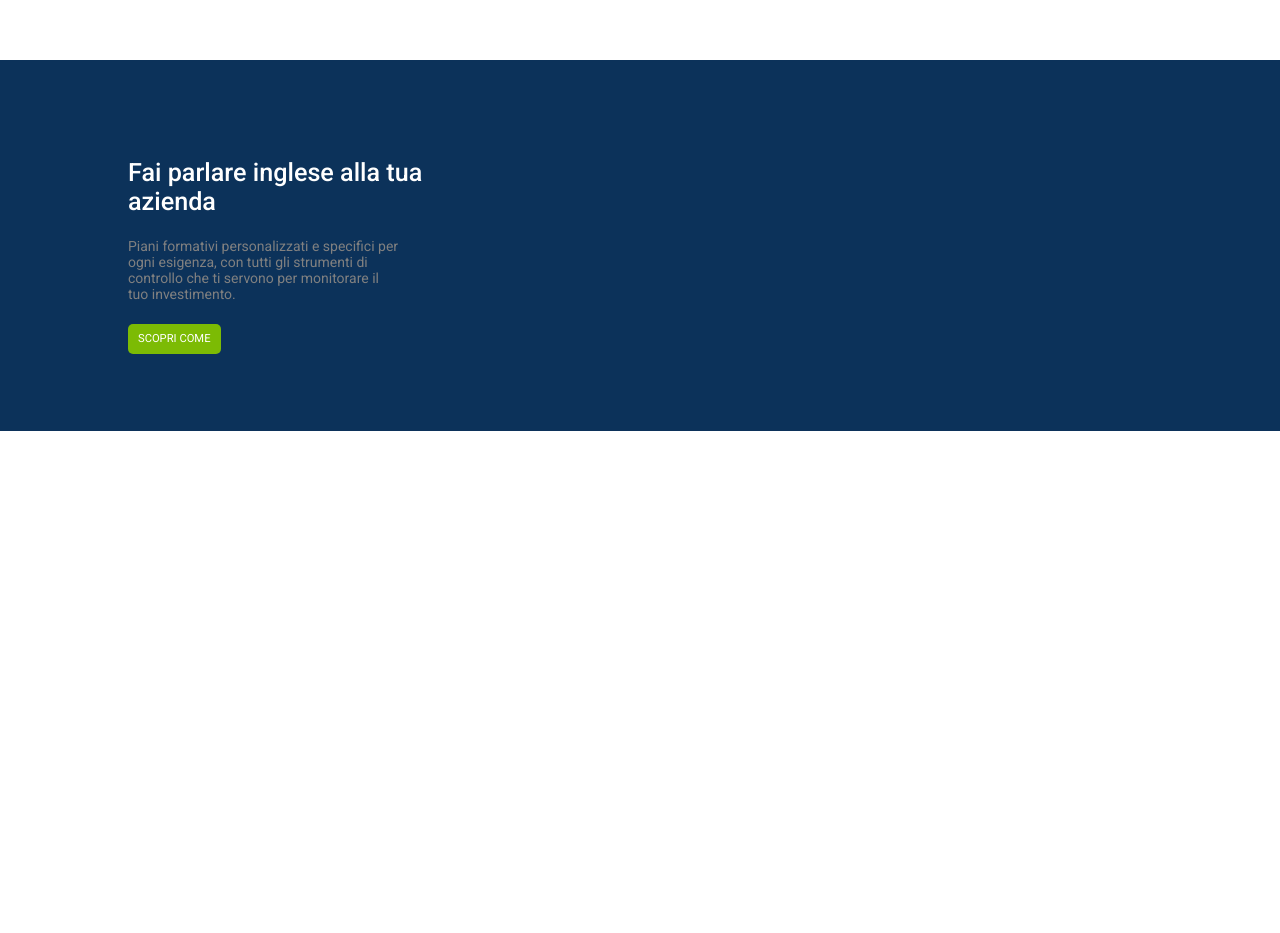
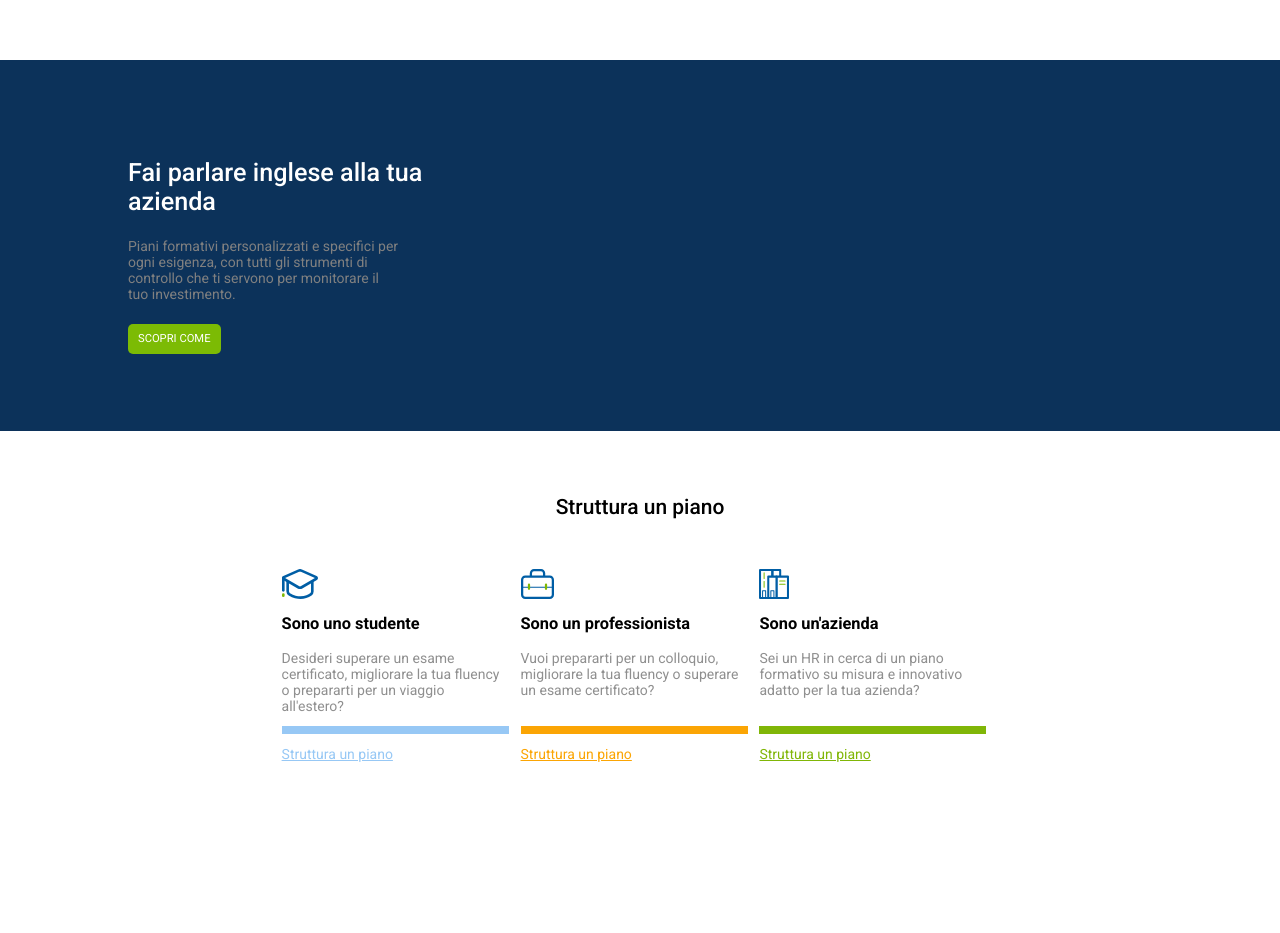
Before and after one commit to gabrisca/htmlcss-fluentify, a plain HTML site: page index.html in a window 1280 px wide. Shown: the part 2366-3299 px from the top of the page. Before the commit the page ends 2797 px from the top, so only its background shows below. Drawn offline with Linux system fonts and the light colour scheme.

Commit message:
creazione main section 7

```diff
--- a/assets/css/style.css
+++ b/assets/css/style.css
@@ -27,8 +27,61 @@ body {
   font-family: "Roboto", sans-serif;
   font-size: 14px;
   color: grey;
+  background-color: white;
 }
 /* / GENERAL */
+
+/* GENERAL BUTTON*/
+.btn {
+  display: inline-block;
+  color: white;
+  border-radius: 5px;
+  border: 1px solid white;
+  line-height: 20px;
+  padding: 5px 10px;
+  text-transform: uppercase;
+  text-decoration: none;
+  font-size: 80%;
+}
+
+.btn.btn-blue {
+  border: 1px solid white;
+  padding-left: 30px;
+  padding-right: 30px;
+}
+
+.btn.btn-blue:active {
+  background-color: #06203b;
+}
+.btn.btn-blue:hover {
+  color: rgb(243, 185, 60);
+}
+
+.btn.btn-green {
+  background-color: #7cbb04;
+  border: none;
+}
+
+.btn.btn-green:active {
+  background-color: #548003;
+}
+
+.btn.btn-green:hover {
+  color: rgba(255, 255, 255, 0.801);
+}
+
+.btn.btn-medium {
+  padding-top: 0.5%;
+  padding-bottom: 0.5%;
+  padding-right: 4%;
+  font-size: 0.7em;
+  width: 35%;
+}
+
+.btn.btn-large {
+  padding: 15px;
+}
+/* / GENERAL BUTTON*/
 
 /* MENU BOTTON FIXED */
 .btn.btn-green.help {
@@ -110,50 +163,6 @@ header {
   font-size: 80%;
 }
 /* / HEADER MENU */
-
-/* HEADER BUTTON*/
-.btn {
-  display: inline-block;
-  color: white;
-  border-radius: 5px;
-  border: 1px solid white;
-  line-height: 20px;
-  padding: 5px 10px;
-  text-transform: uppercase;
-  text-decoration: none;
-  font-size: 80%;
-}
-
-.btn.btn-blue {
-  border: 1px solid white;
-  padding-left: 30px;
-  padding-right: 30px;
-}
-
-.btn.btn-blue:active {
-  background-color: #06203b;
-}
-.btn.btn-blue:hover {
-  color: rgb(243, 185, 60);
-}
-
-.btn.btn-green {
-  background-color: #7cbb04;
-  border: none;
-}
-
-.btn.btn-green:active {
-  background-color: #548003;
-}
-
-.btn.btn-green:hover {
-  color: rgba(255, 255, 255, 0.801);
-}
-
-.btn.btn-large {
-  padding: 15px;
-}
-/* / HEADER BUTTON*/
 
 /* HEADER JUMBOTRON*/
 .jumbotron {
@@ -387,19 +396,9 @@ main .banner {
   height: 100%;
 }
 
-/* MAIN SECTION 4 BUTTON */
-.btn.btn-medium {
-  padding-top: 0.5%;
-  padding-bottom: 0.5%;
-  padding-right: 4%;
-  font-size: 0.7em;
-  width: 35%;
-}
-
 .discover .btn {
   color: white;
 }
-/* / MAIN SECTION 4 BUTTON */
 /* / MAIN SECTION 4 */
 
 /* MAIN SETION 5 */
@@ -443,7 +442,7 @@ main .banner {
 }
 
 .find_us-text p {
-  color: #929293;
+  color: #8f8f8f;
   padding: 0 25.5%;
   margin-bottom: 20px;
 }
@@ -466,13 +465,7 @@ main .banner {
   padding-left: 10%;
   padding-right: 63.5%;
   margin: auto;
-  /* min-width: 700px; */
   background-color: #0c325a;
-}
-
-.main-section-6 .find_out {
-  /* padding-left: 5%;
-  padding-right: 5%; */
 }
 
 .main-section-6 h2 {
@@ -492,5 +485,88 @@ main .banner {
 .main-section-6 .btn-large{
   padding: 5px 10px;
 }
+/* / MAIN SECTION 6 */
 
-/* / MAIN SECTION 6 */
+/*  MAIN SECTION 7 */
+.main-section-7{
+  width: 100%;
+  padding: 5% 22%;
+  min-width: 900px;
+}
+
+.main-section-7 h2{
+  font-weight: 500;
+  margin-bottom: 50px;
+  text-align: center;
+  color: black;
+}
+
+.main-section-7 .profile{
+  width: 100%;
+}
+
+.main-section-7 .profession{
+  width: calc(100% / 3);
+  height: 300px;togli
+  padding-right: 2%;
+}
+
+.main-section-7 .profession-image{
+  width: 100%;
+  height: 10%;
+  margin-bottom: 15px;
+}
+
+.main-section-7 img{
+  height: 100%;
+}
+
+.main-section-7 .profession-text{
+  width: 95%;
+  height: 40%;
+}
+
+.main-section-7 .profession-text-title{
+  height: 30%;
+}
+
+.main-section-7 h3{
+  color: black;
+  height: 100%;
+}
+
+.main-section-7 p{
+  color: #8f8f8f;
+  height: 70%;
+  border-bottom: 8px solid black;
+}
+
+.main-section-7 .structure{
+  padding-top: 5%;
+  width: 95%;
+}
+
+.student .profession-text p:nth-of-type(1){
+  border-bottom: 8px solid #97C8F5;
+}
+
+.worker .profession-text p:nth-of-type(1){
+  border-bottom: 8px solid #FBA504;
+}
+
+.company .profession-text p:nth-of-type(1){
+  border-bottom: 8px solid #80B607;
+}
+.student .structure a:nth-of-type(1){
+  color: #97C8F5;
+}
+
+.worker .structure a:nth-of-type(1){
+  color: #FBA504;
+}
+
+.company .structure a:nth-of-type(1){
+  color: #80B607;
+}
+
+/* / MAIN SECTION 7 */
--- a/index.html
+++ b/index.html
@@ -236,8 +236,62 @@
           <a href="#" class="btn btn-green btn-large">scopri come</a>
         </div>
     </section>
-  <!-- MAIN SECTION 6 -->
-    <!-- MAIN SECTION 6 -->
+    <!--/ MAIN SECTION 6 -->
+
+    <!-- MAIN SECTION 7 -->
+    <section class="main-section-7">
+      <h2>Struttura un piano</h2>
+      <div class="profile clearfix">
+        <div class="profession student float-left">
+          <div class="profession-image">
+            <img src="assets/img/student.svg" alt="simbolo studente">
+          </div>
+          <div class="profession-text">
+            <div class="profession-text-title">
+              <h3>Sono uno studente</h3>
+            </div>
+            <p>Desideri superare un esame certificato, migliorare la tua fluency o prepararti per un viaggio all'estero?</p>
+          </div>
+          <div class="structure">
+            <a href="">Struttura un piano</a>
+          </div>
+        </div>
+
+        <div class="profession worker float-left">
+          <div class="profession-image">
+            <img src="assets/img/worker.svg" alt="simbolo lavoratore">
+          </div>
+          <div class="profession-text">
+            <div class="profession-text-title">
+              <h3>Sono un professionista</h3>
+            </div>
+            <p>Vuoi prepararti per un colloquio, migliorare la tua fluency o superare un esame certificato?</p>
+          </div>
+          <div class="structure">
+          <a href="">Struttura un piano</a>
+         </div>
+        </div>
+
+        <div class="profession company float-left">
+          <div class="profession-image">
+            <img src="assets/img/business.svg" alt="simbolo azienda">
+          </div>
+          <div class="profession-text">
+            <div class="profession-text-title">
+            <h3>Sono un'azienda</h3>
+            </div>
+            <p>Sei un HR in cerca di un piano formativo su misura e innovativo adatto per la tua azienda?</p>
+          </div>
+          <div class="structure">
+          <a href="">Struttura un piano</a>
+        </div>
+        </div>
+
+      </div>
+    </section>
+    <!-- / MAIN SECTION 7 -->
+
+
 
     </main>
     <!-- / MAIN -->
```
